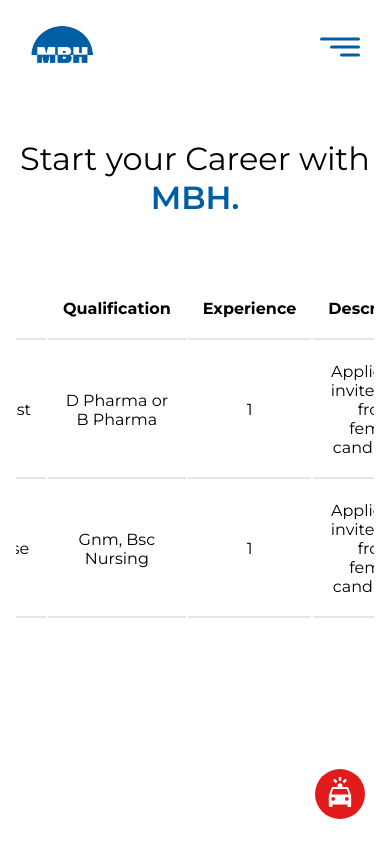
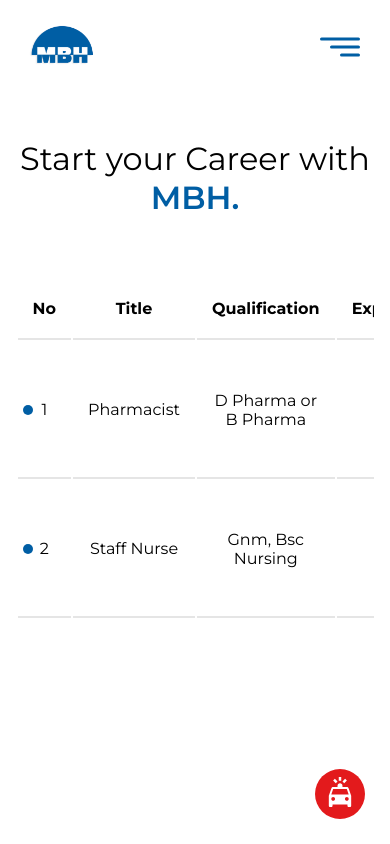
Before and after one commit to nivedin/mbhHospital, a React (Create React App) app: page /careers in a window 390 px wide. Shown: the top 844 px of the page. Built offline with nearby package versions, Linux system fonts and the light colour scheme.

Commit message:
minor changes 3

```diff
--- a/src/components/Common/Header.js
+++ b/src/components/Common/Header.js
@@ -24,7 +24,9 @@
 
   const changeNav = () => {
     let windoScrollY = window.scrollY;
-    if (windoScrollY > 500) {
+    let changeScrollY = 500;
+    pathLocation === "/" ? (changeScrollY = 500) : (changeScrollY = 100);
+    if (windoScrollY > changeScrollY) {
       setActiveNav(true);
     } else {
       setActiveNav(false);
--- a/src/styles/pages/careers.scss
+++ b/src/styles/pages/careers.scss
@@ -24,6 +24,10 @@
       display: flex;
       justify-content: center;
       align-items: center;
+      @media only screen and (max-width: 700px) {
+        display: block !important;
+        overflow-x: scroll;
+      }
       table {
         width: 100%;
 
@@ -41,6 +45,10 @@
             top: 42%;
             background: $blue;
             content: "";
+            @media only screen and (max-width: 700px) {
+              left: 5px;
+              top: 47%;
+            }
           }
         }
         a {
--- a/src/styles/pages/department.scss
+++ b/src/styles/pages/department.scss
@@ -83,6 +83,7 @@
           @media only screen and (max-width: 700px) {
             line-height: 25px;
             margin-bottom: 30px;
+            font-size: 1rem;
           }
           text-transform: uppercase;
           &::before {
@@ -99,11 +100,17 @@
     .departmentDesc {
       width: 70%;
       margin: 0 auto;
+      @media only screen and (max-width: 700px) {
+        width: 100%;
+      }
       p {
         font-size: 1.1rem;
         color: rgb(46, 46, 46);
         font-weight: 500;
         text-align: center;
+        @media only screen and (max-width: 700px) {
+          font-size: 1rem;
+        }
         &::after {
           content: '"';
           color: $blue;
```
Also changed, not shown: 10 other files (tests, documents, lock files or other folders).
